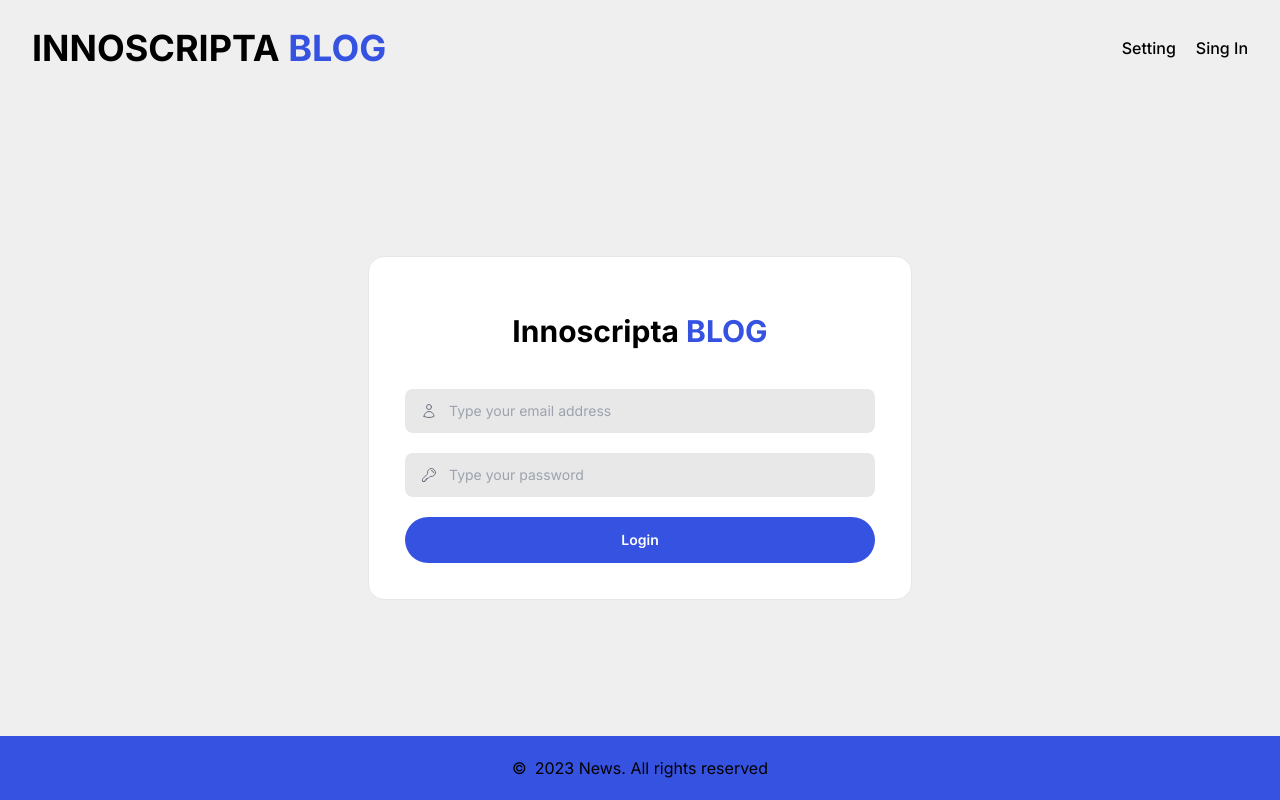
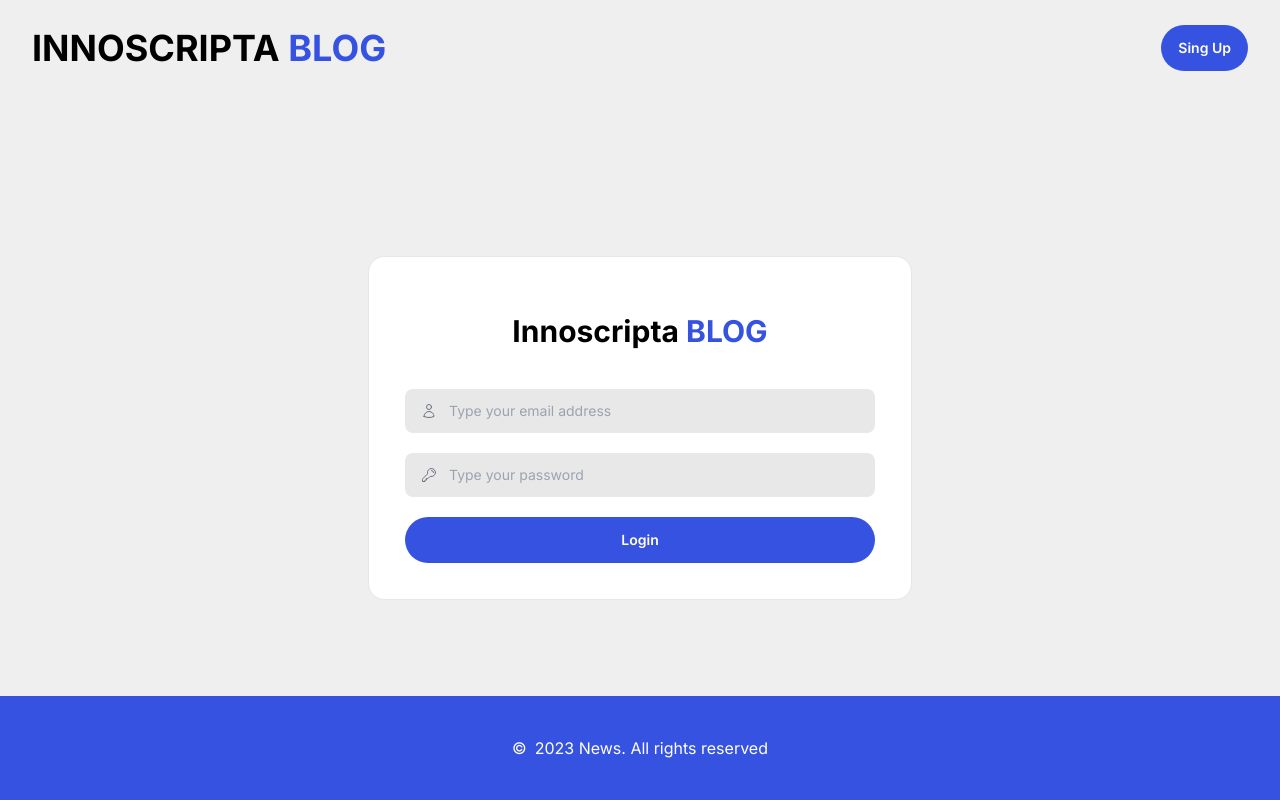
Before and after one commit to hardcommitoneself/innoscripta-home, a React (Create React App) app in the folder frontend/: page /login in a window 1280 px wide. Built offline with nearby package versions, Linux system fonts and the light colour scheme.

Commit message:
font: hot fix

```diff
--- a/frontend/src/components/Footer.tsx
+++ b/frontend/src/components/Footer.tsx
@@ -2,7 +2,7 @@ import React from "react";
 
 export const Footer: React.FC = () => {
   return (
-    <div className="bg-primary w-full mt-20 py-5">
+    <div className="bg-primary text-white w-full mt-20 py-10">
       <div className="mx-auto max-w-7xl px-2 md:px-6 lg:px-8">
         <div className="flex justify-center gap-2">
           <span>&copy;</span>
--- a/frontend/src/components/Header.tsx
+++ b/frontend/src/components/Header.tsx
@@ -1,18 +1,40 @@
 import React from "react";
+import { useAuthContext } from "context/AuthContext";
+import { Link, useLocation } from "react-router-dom";
+import { Button } from "./common";
 import { NavBar, NavItem } from "./Nav";
 
 export const Header: React.FC = () => {
+  const { isAuthenticated } = useAuthContext();
+  const { pathname } = useLocation();
+
   return (
     <div className="sticky flex items-center h-24 top-0 z-50 w-full py-2">
       <div className="w-full">
         <div className="mx-auto max-w-7xl px-2 md:px-6 lg:px-8 flex items-center justify-between">
-          <a href="/" className="font-bold text-4xl">
+          <Link to="/" className="font-bold text-4xl">
             INNOSCRIPTA <span className="text-primary">BLOG</span>
-          </a>
+          </Link>
           <div className="inline-flex items-center gap-5">
             <NavBar>
-              <NavItem to="setting">Setting</NavItem>
-              <NavItem to="login">Sing In</NavItem>
+              {!isAuthenticated ? (
+                <>
+                  {pathname === "/login" ? (
+                    <NavItem to="register">
+                      <Button>Sing Up</Button>
+                    </NavItem>
+                  ) : (
+                    <NavItem to="login">
+                      <Button>Sign In</Button>
+                    </NavItem>
+                  )}
+                </>
+              ) : (
+                <>
+                  <NavItem to="setting">Setting</NavItem>
+                  <Button>Logout</Button>
+                </>
+              )}
             </NavBar>
           </div>
         </div>
--- a/frontend/src/pages/Home.tsx
+++ b/frontend/src/pages/Home.tsx
@@ -18,11 +18,8 @@ const articles = [
 export const Home = () => {
   return (
     <div className="flex flex-col py-20">
-      <div className="flex items-end text-6xl font-bold text-primary">
-        For you
-      </div>
-      {/* search & create accoutn */}
-      <div className="flex items-center justify-between mt-4">
+      {/* search */}
+      <div className="flex items-center justify-between">
         <Input
           className="min-w-[300px] !rounded-full"
           placeholder="Search article..."
@@ -31,10 +28,7 @@ export const Home = () => {
       </div>
 
       <div className="flex gap-10 mt-5">
-        <div className="flex flex-col gap-5 w-2/3">
-          {/* filter */}
-          <div className=""></div>
-
+        <div className="flex gap-5 w-2/3">
           {/* blog list */}
           <div className="flex flex-col gap-4">
             {articles.map((article, index) => (
```
